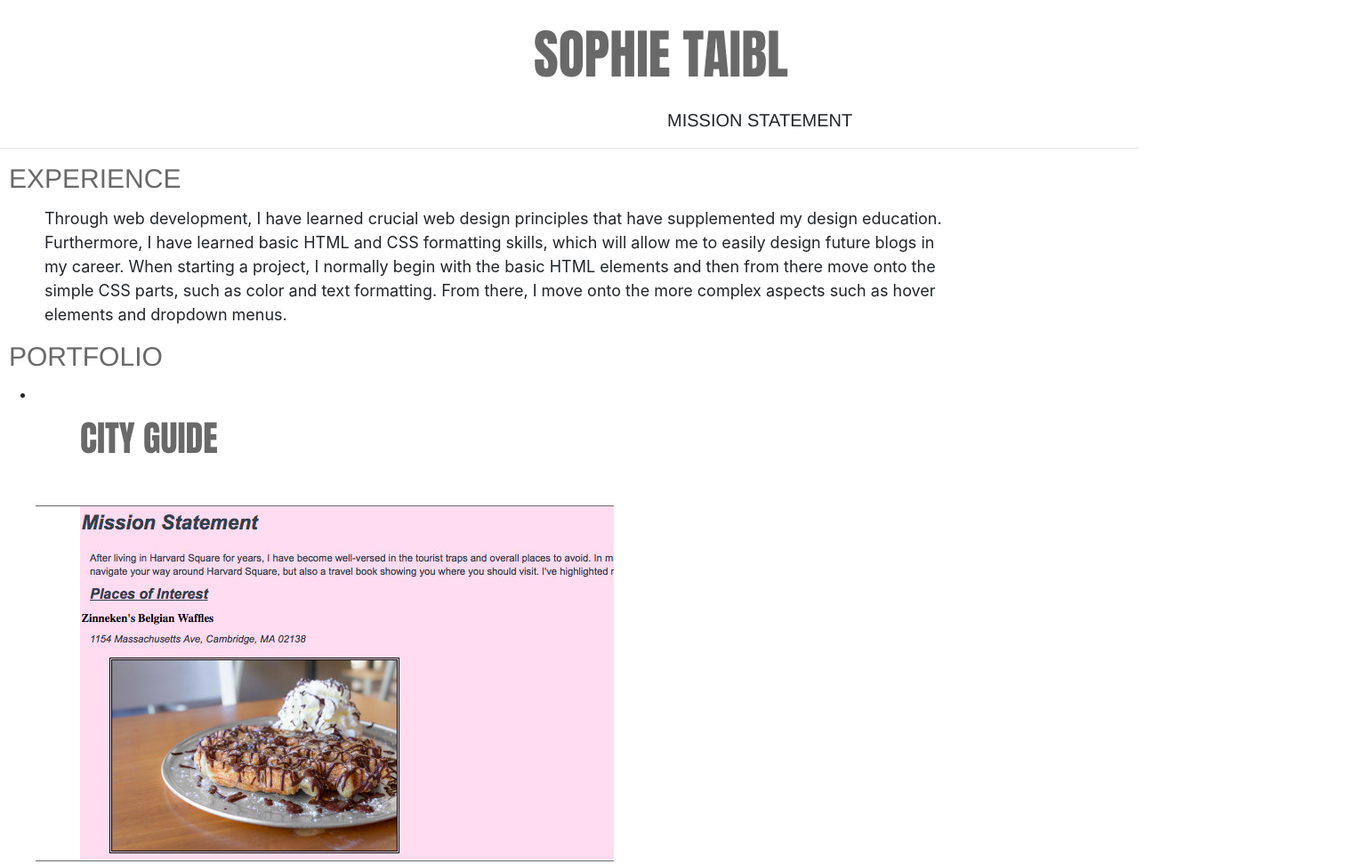
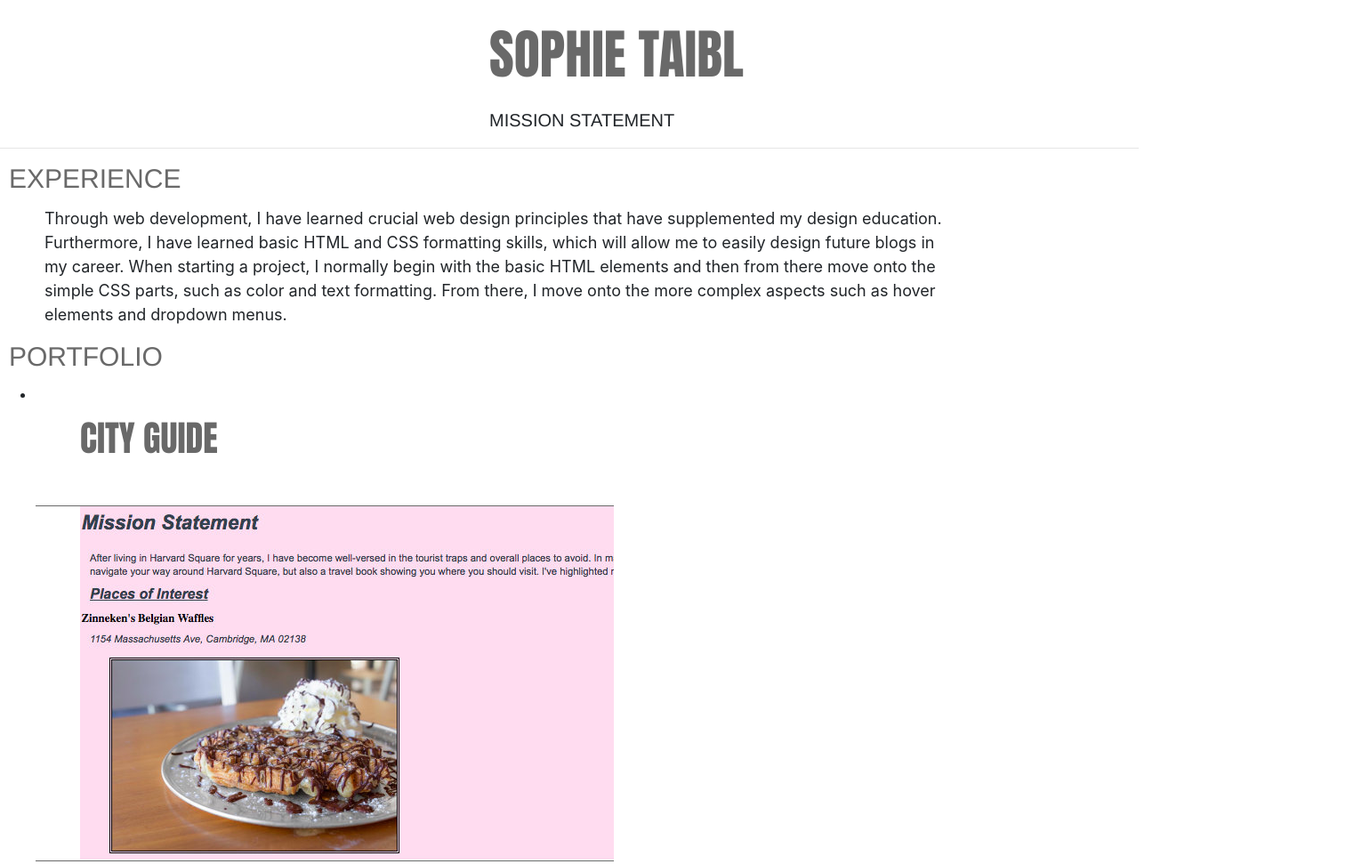
Before and after one commit to wustlcse104/09-personal-portfolio-staibl, a plain HTML site: page index.html in a window 1280 px wide. Shown: the top 971 px of the page at 89% size, 1540 px wide, since content can reach past the window. Drawn offline with nearby package versions, Linux system fonts and the light colour scheme.

Commit message:
attempt2

```diff
--- a/style.css
+++ b/style.css
@@ -10,7 +10,7 @@ h1{
   position: relative;
   padding-top: 25px;
   padding-bottom:15px;
-  padding-left: 600px;
+  padding-left: 550px;
 }
 
 h2 {
@@ -35,7 +35,7 @@ h3 {
 
 a {
   padding-top: 30px;
-  padding-left: 750px;
+  padding-left: 550px;
   font-family: helvetica;
   font-size: 20px;
   color: #696969;
```
